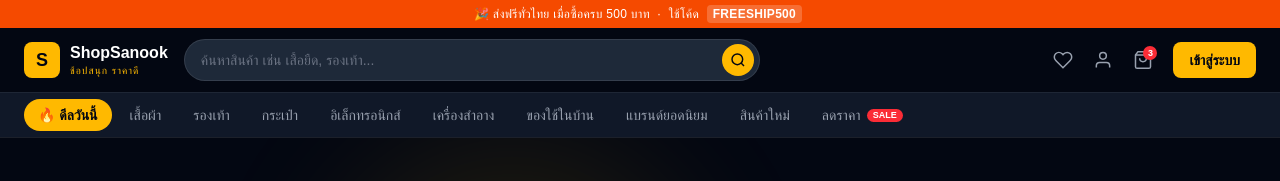
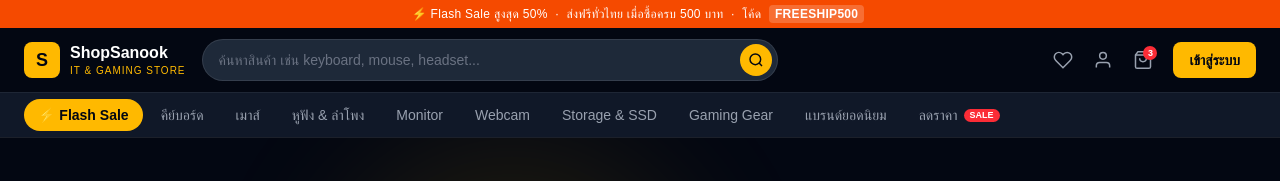
Before and after one commit to attaponMax/shop_it, a Next.js app: page / in a window 1280 px wide. Shown: the top 181 px of the page. Built offline with nearby package versions, Linux system fonts and the light colour scheme.

Commit message:
Update Navbar.jsx

```diff
--- a/app/components/Navbar.jsx
+++ b/app/components/Navbar.jsx
@@ -4,15 +4,15 @@ import { useState, useEffect } from "react";
 import Link from "next/link";
 
 const categories = [
-  { label: "🔥 ดีลวันนี้", href: "/deals", hot: true },
-  { label: "เสื้อผ้า", href: "/category/clothing" },
-  { label: "รองเท้า", href: "/category/shoes" },
-  { label: "กระเป๋า", href: "/category/bags" },
-  { label: "อิเล็กทรอนิกส์", href: "/category/electronics" },
-  { label: "เครื่องสำอาง", href: "/category/beauty" },
-  { label: "ของใช้ในบ้าน", href: "/category/home" },
+  { label: "⚡ Flash Sale", href: "/deals", hot: true },
+  { label: "คีย์บอร์ด", href: "/category/keyboard" },
+  { label: "เมาส์", href: "/category/mouse" },
+  { label: "หูฟัง & ลำโพง", href: "/category/headset" },
+  { label: "Monitor", href: "/category/monitor" },
+  { label: "Webcam", href: "/category/webcam" },
+  { label: "Storage & SSD", href: "/category/storage" },
+  { label: "Gaming Gear", href: "/category/gaming" },
   { label: "แบรนด์ยอดนิยม", href: "/brands" },
-  { label: "สินค้าใหม่", href: "/new" },
   { label: "ลดราคา", href: "/sale", sale: true },
 ];
 
@@ -31,7 +31,7 @@ export default function Navbar() {
     <div>
       {/* Promo Bar */}
       <div className="bg-orange-600 text-white text-center text-xs font-medium tracking-wide py-1.5 px-4">
-        🎉 ส่งฟรีทั่วไทย เมื่อซื้อครบ 500 บาท &nbsp;·&nbsp; ใช้โค้ด{" "}
+        ⚡ Flash Sale สูงสุด 50% &nbsp;·&nbsp; ส่งฟรีทั่วไทย เมื่อซื้อครบ 500 บาท &nbsp;·&nbsp; โค้ด{" "}
         <span className="font-bold bg-white/20 rounded px-1.5 py-0.5 mx-1">FREESHIP500</span>
       </div>
 
@@ -50,7 +50,7 @@ export default function Navbar() {
             </div>
             <div className="hidden sm:block">
               <p className="text-white font-bold text-base leading-tight">ShopSanook</p>
-              <p className="text-amber-400 text-[10px] tracking-widest uppercase font-medium">ช้อปสนุก ราคาดี</p>
+              <p className="text-amber-400 text-[10px] tracking-widest uppercase font-medium">IT & Gaming Store</p>
             </div>
           </Link>
 
@@ -58,7 +58,7 @@ export default function Navbar() {
           <div className="relative flex-1 max-w-xl hidden md:block">
             <input
               type="text"
-              placeholder="ค้นหาสินค้า เช่น เสื้อยืด, รองเท้า..."
+              placeholder="ค้นหาสินค้า เช่น keyboard, mouse, headset..."
               className="w-full bg-gray-800 border border-white/10 rounded-full py-2.5 pl-4 pr-14 text-sm text-white placeholder-gray-500 outline-none focus:border-amber-400 transition-colors"
             />
             <button className="absolute right-1.5 top-1/2 -translate-y-1/2 bg-amber-400 hover:bg-amber-300 transition-colors rounded-full w-8 h-8 flex items-center justify-center text-gray-950">
@@ -73,18 +73,18 @@ export default function Navbar() {
           <div className="flex items-center gap-1 ml-auto">
             {/* Desktop icons */}
             <div className="hidden md:flex items-center gap-1">
-              <Link href="/wishlist" className="p-2 rounded-lg text-gray-400 hover:text-amber-400 hover:bg-white/5 transition-colors">
+              <Link href="/wishlist" className="p-2 rounded-lg text-gray-400 hover:text-amber-400 hover:bg-white/5 transition-colors" title="รายการโปรด">
                 <svg className="w-5 h-5" fill="none" stroke="currentColor" strokeWidth={1.8} viewBox="0 0 24 24">
                   <path d="M20.84 4.61a5.5 5.5 0 0 0-7.78 0L12 5.67l-1.06-1.06a5.5 5.5 0 0 0-7.78 7.78l1.06 1.06L12 21.23l7.78-7.78 1.06-1.06a5.5 5.5 0 0 0 0-7.78z" />
                 </svg>
               </Link>
-              <Link href="/account" className="p-2 rounded-lg text-gray-400 hover:text-amber-400 hover:bg-white/5 transition-colors">
+              <Link href="/account" className="p-2 rounded-lg text-gray-400 hover:text-amber-400 hover:bg-white/5 transition-colors" title="บัญชีของฉัน">
                 <svg className="w-5 h-5" fill="none" stroke="currentColor" strokeWidth={1.8} viewBox="0 0 24 24">
                   <path d="M20 21v-2a4 4 0 0 0-4-4H8a4 4 0 0 0-4 4v2" />
                   <circle cx="12" cy="7" r="4" />
                 </svg>
               </Link>
-              <Link href="/cart" className="relative p-2 rounded-lg text-gray-400 hover:text-amber-400 hover:bg-white/5 transition-colors">
+              <Link href="/cart" className="relative p-2 rounded-lg text-gray-400 hover:text-amber-400 hover:bg-white/5 transition-colors" title="ตะกร้าสินค้า">
                 <svg className="w-5 h-5" fill="none" stroke="currentColor" strokeWidth={1.8} viewBox="0 0 24 24">
                   <path d="M6 2L3 6v14a2 2 0 0 0 2 2h14a2 2 0 0 0 2-2V6l-3-4z" />
                   <line x1="3" y1="6" x2="21" y2="6" />
@@ -167,7 +167,7 @@ export default function Navbar() {
             <div className="relative">
               <input
                 type="text"
-                placeholder="ค้นหาสินค้า..."
+                placeholder="ค้นหา keyboard, mouse, headset..."
                 className="w-full bg-gray-800 border border-white/10 rounded-xl py-2.5 pl-4 pr-10 text-sm text-white placeholder-gray-500 outline-none focus:border-amber-400 transition-colors"
               />
               <svg
```
